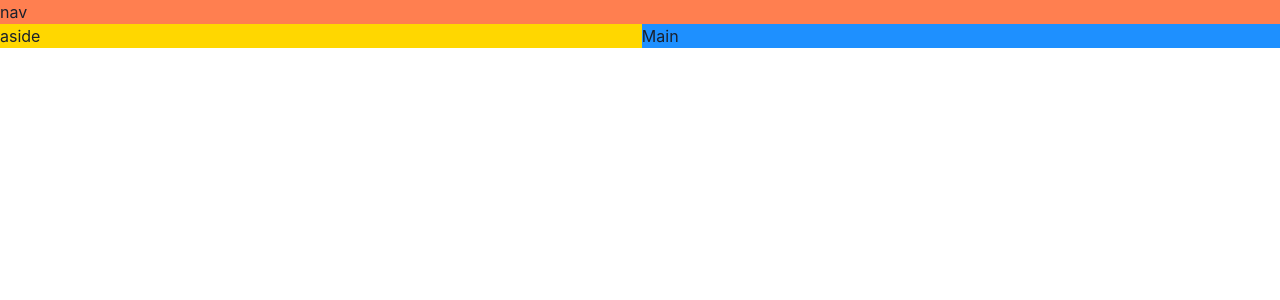
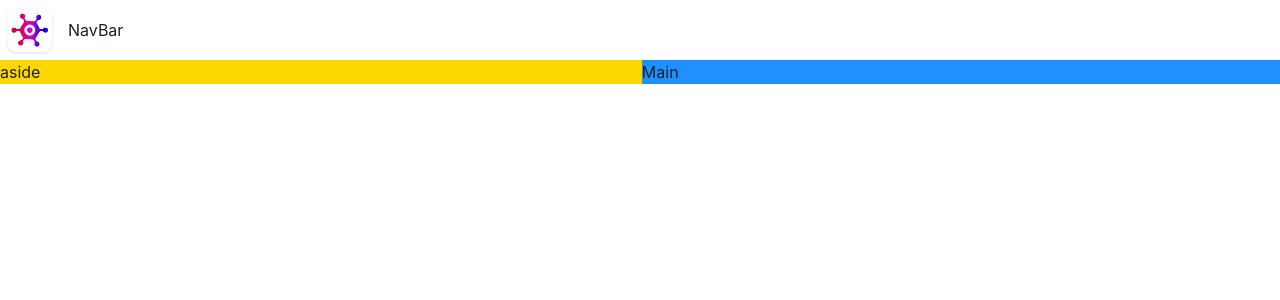
Before and after one commit to Iqbalhassan-1/game-hub, a React (Vite) app: page / in a window 1280 px wide. Shown: the top 300 px of the page. Built offline with nearby package versions, Linux system fonts and the light colour scheme.

Commit message:
add Navbar

```diff
--- a/src/App.tsx
+++ b/src/App.tsx
@@ -1,16 +1,16 @@
 import { Button, Grid, GridItem, Show } from "@chakra-ui/react";
-import React from "react";
+import Navbar from "./components/Navbar";
 
 const App = () => {
   return (
     <Grid
       templateAreas={{
         base: `"nav" "main"`,
-        lg: `"nav nav" "aside main"`, //1024px wider
+        lg: `"nav nav" "aside main"`,
       }}
     >
-      <GridItem area="nav" bg="coral">
-        nav
+      <GridItem area="nav">
+        <Navbar />
       </GridItem>
       <Show above="lg">
         <GridItem area="aside" bg="gold">
--- /dev/null
+++ b/src/components/Navbar.tsx
@@ -0,0 +1,13 @@
+import { HStack, Image, Text } from "@chakra-ui/react";
+import Logo from "../assets/logo.webp";
+
+const Navbar = () => {
+  return (
+    <HStack>
+      <Image src={Logo} boxSize={"60px"} />
+      <Text>NavBar</Text>
+    </HStack>
+  );
+};
+
+export default Navbar;
```
Also changed, not shown: src/assets/logo.webp (added).
